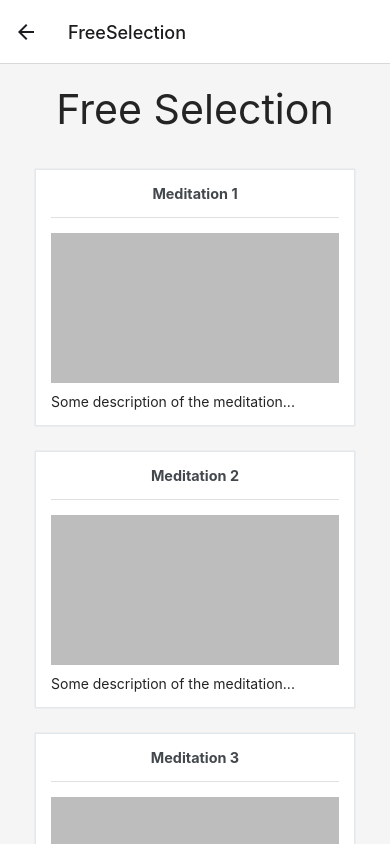
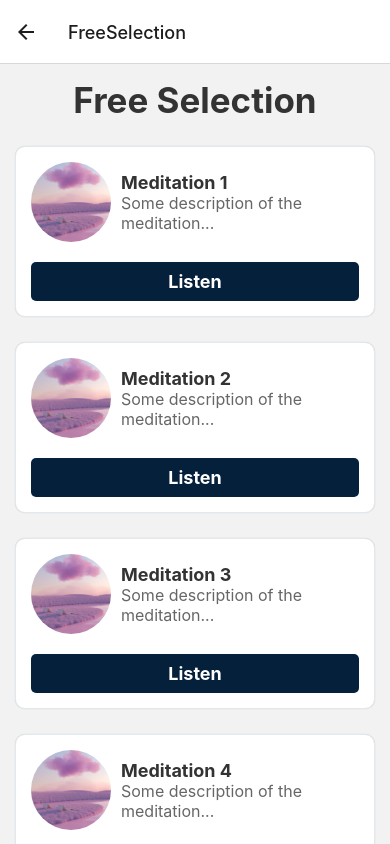
Before and after one commit to kushalupadhyaya/M_App, a React Native app in the folder frontend/: screen /FreeSelection in a window 390 px wide. Built offline with nearby package versions, Linux system fonts and the light colour scheme.

Commit message:
Initial commit

```diff
--- a/frontend/package.json
+++ b/frontend/package.json
@@ -29,7 +29,8 @@
     "react-native-gesture-handler": "~2.9.0",
     "react-native-paper": "^5.9.1",
     "react-native-safe-area-context": "4.5.0",
-    "react-native-screens": "~3.20.0"
+    "react-native-screens": "~3.20.0",
+    "expo-linear-gradient": "~12.1.2"
   },
   "devDependencies": {
     "@babel/core": "^7.20.0"
--- a/frontend/screens/FreeSelectionScreen.js
+++ b/frontend/screens/FreeSelectionScreen.js
@@ -1,21 +1,30 @@
 import React from 'react';
-import { ScrollView, StyleSheet } from 'react-native';
-import { Card, Text } from 'react-native-elements';
+import { ScrollView, StyleSheet, View, Image } from 'react-native';
+import { Card, Text, Button } from 'react-native-elements';
 
 const FreeSelectionScreen = ({ navigation }) => {
   const meditations = ['Meditation 1', 'Meditation 2', 'Meditation 3', 'Meditation 4', 'Meditation 5']; // replace with actual data
 
   return (
-    <ScrollView style={styles.container}>
-      <Text h1 style={styles.title}>Free Selection</Text>
+    <ScrollView contentContainerStyle={{ paddingBottom: 50 }}>
+      <Text h2 style={styles.title}>Free Selection</Text>
       {meditations.map((meditation, index) => (
         <Card key={index} containerStyle={styles.card}>
-          <Card.Title>{meditation}</Card.Title>
-          <Card.Divider/>
-          <Card.Image source={require('../assets/placeholder.jpg')}>
-            {/* Replace with actual image */}
-          </Card.Image>
-          <Text style={styles.cardText}>Some description of the meditation...</Text>
+          <View style={styles.cardHeader}>
+            <Image
+              style={styles.cardImage}
+              source={require('../assets/placeholder.jpg')} // Replace with actual image
+            />
+            <View style={styles.cardDetails}>
+              <Text style={styles.cardTitle}>{meditation}</Text>
+              <Text style={styles.cardText}>Some description of the meditation...</Text>
+            </View>
+          </View>
+          <Button
+            title="Listen"
+            buttonStyle={styles.button}
+            titleStyle={styles.buttonTitle}
+          />
         </Card>
       ))}
     </ScrollView>
@@ -23,20 +32,49 @@ const FreeSelectionScreen = ({ navigation }) => {
 };
 
 const styles = StyleSheet.create({
-  container: {
-    flex: 1,
-    backgroundColor: '#f5f5f5',
-    padding: 20,
-  },
   title: {
     textAlign: 'center',
-    marginBottom: 20,
+    marginTop: 15,
+    marginBottom: 10,
+    fontSize: 24,
+    fontWeight: 'bold',
+    color: '#333',
   },
   card: {
     marginBottom: 10,
+    borderRadius: 10,
+    overflow: 'hidden', // for rounded corners
+  },
+  cardHeader: {
+    flexDirection: 'row',
+    alignItems: 'center',
+    marginBottom: 10,
+  },
+  cardImage: {
+    width: 80,
+    height: 80,
+    borderRadius: 40,
+    marginRight: 10,
+  },
+  cardDetails: {
+    flex: 1,
+  },
+  cardTitle: {
+    fontSize: 18,
+    fontWeight: 'bold',
+    color: '#333',
   },
   cardText: {
+    color: '#666',
+    fontSize: 16,
+  },
+  button: {
+    backgroundColor: '#05203b',
+    borderRadius: 5,
     marginTop: 10,
+  },
+  buttonTitle: {
+    fontWeight: 'bold',
   },
 });
 
--- a/frontend/screens/RegistrationScreen.js
+++ b/frontend/screens/RegistrationScreen.js
@@ -1,25 +1,22 @@
 import React, { useState } from 'react';
-import { View, TextInput, Button, StyleSheet, Text, ScrollView, Platform } from 'react-native';
+import { View, TextInput, Button, StyleSheet, Text, ScrollView, Platform, TouchableOpacity } from 'react-native';
 import axios from 'axios';
 import DateTimePicker from '@react-native-community/datetimepicker';
 import { Picker } from '@react-native-picker/picker';
 import { countries } from '../countries';
 
-
-
 export default function RegistrationScreen({ navigation }) {
-  const [fullName, setFullName] = useState("");
-  const [country, setCountry] = useState("");
-  const [city, setCity] = useState("");
+  const [fullName, setFullName] = useState('');
+  const [country, setCountry] = useState('');
+  const [city, setCity] = useState('');
   const [dob, setDob] = useState(new Date());
   const [show, setShow] = useState(false);
-  const [gender, setGender] = useState("");
-  const [email, setEmail] = useState("");
-  const [password, setPassword] = useState("");
-
+  const [gender, setGender] = useState('');
+  const [email, setEmail] = useState('');
+  const [password, setPassword] = useState('');
 
   const onChange = (event, selectedDate) => {
-    const currentDate = selectedDate || date;
+    const currentDate = selectedDate || dob;
     setShow(Platform.OS === 'ios');
     setDob(currentDate);
   };
@@ -66,9 +63,8 @@ export default function RegistrationScreen({ navigation }) {
       });
   };
 
-
   return (
-    <ScrollView style={styles.container} contentContainerStyle={{ flexGrow: 1, justifyContent: 'center' }}>
+    <ScrollView style={styles.container}>
       <Text style={styles.title}>Register</Text>
       <TextInput
         style={styles.input}
@@ -76,17 +72,18 @@ export default function RegistrationScreen({ navigation }) {
         value={fullName}
         onChangeText={setFullName}
       />
+      <View style={styles.pickerContainer}>
         <Picker
           selectedValue={country}
-        style={styles.input}
-        onValueChange={(itemValue) =>
-          setCountry(itemValue)
-        }>
+          style={styles.picker}
+          onValueChange={(itemValue) => setCountry(itemValue)}
+        >
           <Picker.Item label="Country" value="" />
           {countries.map((country, index) => (
             <Picker.Item label={country} value={country} key={index} />
           ))}
         </Picker>
+      </View>
 
       <TextInput
         style={styles.input}
@@ -94,9 +91,9 @@ export default function RegistrationScreen({ navigation }) {
         value={city}
         onChangeText={setCity}
       />
-      <View style={styles.datePickerButton}>
-        <Button onPress={showDatepicker} title="Show date picker!" color="#2196F3" />
-      </View>
+      <TouchableOpacity style={styles.datePickerButton} onPress={showDatepicker}>
+        <Text style={styles.buttonText}>Select Date of Birth</Text>
+      </TouchableOpacity>
       {show && (
         <DateTimePicker
           testID="dateTimePicker"
@@ -107,16 +104,18 @@ export default function RegistrationScreen({ navigation }) {
           onChange={onChange}
         />
       )}
+      <View style={styles.pickerContainer}>
         <Picker
           selectedValue={gender}
           onValueChange={(itemValue) => setGender(itemValue)}
-        style={styles.input}
+          style={styles.picker}
         >
           <Picker.Item label="Gender" value="" />
           <Picker.Item label="Male" value="Male" />
           <Picker.Item label="Female" value="Female" />
           <Picker.Item label="Other" value="Other" />
         </Picker>
+      </View>
       <TextInput
         style={styles.input}
         placeholder="Email"
@@ -130,10 +129,13 @@ export default function RegistrationScreen({ navigation }) {
         value={password}
         onChangeText={setPassword}
       />
-      <Button title="Register" onPress={registerUser} />
+      <TouchableOpacity style={styles.registerButton} onPress={registerUser}>
+        <Text style={styles.buttonText}>Register</Text>
+      </TouchableOpacity>
     </ScrollView>
   );
 }
+
 
 const styles = StyleSheet.create({
   container: {
@@ -146,25 +148,47 @@ const styles = StyleSheet.create({
     fontWeight: 'bold',
     marginBottom: 20,
     textAlign: 'center',
+    color: '#333',
   },
   input: {
-    height: 40,
-    borderColor: 'gray',
+    height: 50,
+    borderColor: '#ddd',
     borderWidth: 1,
-    marginBottom: 10,
-    paddingLeft: 10,
-    borderRadius: 5,
+    marginBottom: 20,
+    paddingLeft: 15,
+    borderRadius: 10,
+    fontSize: 16,
+  },
+  pickerContainer: {
+    marginBottom: 20,
+    borderRadius: 10,
+    borderWidth: 1,
+    borderColor: '#ddd',
+    overflow: 'hidden',
+  },
+  picker: {
+    height: 50,
+    fontSize: 16,
   },
   datePickerButton: {
     height: 40,
     marginBottom: 10,
     backgroundColor: '#2196F3',
-    color: '#fff',
     borderRadius: 5,
     justifyContent: 'center',
     alignItems: 'center',
   },
-  datePickerButtonText: {
-    color: '#fff',
+  registerButton: {
+    height: 40,
+    marginBottom: 10,
+    backgroundColor: '#2196F3',
+    borderRadius: 5,
+    justifyContent: 'center',
+    alignItems: 'center',
+  },
+  buttonText: {
+    color: '#fff', // Change this to whatever color you want
+    fontSize: 16,
+    textAlign: 'center',
   },
 });
--- a/frontend/screens/WelcomeScreen.js
+++ b/frontend/screens/WelcomeScreen.js
@@ -1,9 +1,15 @@
 import React from 'react';
-import { View, Text, StyleSheet, ImageBackground, TouchableOpacity } from 'react-native';
+import { View, Text, StyleSheet, ImageBackground, TouchableOpacity, SafeAreaView } from 'react-native';
+import { LinearGradient } from 'expo-linear-gradient';
 
 export default function WelcomeScreen({ navigation }) {
   return (
-    <ImageBackground source={require('../assets/calm111.jpg')} style={styles.background}>
+    <SafeAreaView style={styles.container}>
+      <ImageBackground source={require('../assets/calm00.jpg')} style={styles.background}>
+        <LinearGradient
+          colors={['rgba(4, 2, 33,0.5)', 'transparent']}
+          style={styles.linearGradient}
+        >
           <View style={styles.content}>
             <Text style={styles.title}>WELCOME TO</Text>
             <Text style={styles.title1}>PEACEPORT</Text>
@@ -17,60 +23,76 @@ export default function WelcomeScreen({ navigation }) {
               <Text style={styles.buttonText}>Sign Up</Text>
             </TouchableOpacity>
             <TouchableOpacity style={[styles.button, styles.freeSelectionButton]} onPress={() => navigation.navigate('FreeSelection')}>
-          <Text style={styles.buttonText}>Try Our Free Selection</Text>
+              <Text style={styles.buttonText}>Free Meditation  </Text>
             </TouchableOpacity>
           </View>
+        </LinearGradient>
       </ImageBackground>
+    </SafeAreaView>
   );
 }
 
 const styles = StyleSheet.create({
-
+  container: {
+    flex: 1,
+  },
   background: {
     flex: 1,
-    justifyContent: 'space-between',
+  },
+  linearGradient: {
+    flex: 1,
   },
   content: {
     flex: 1,
     justifyContent: 'center',
     alignItems: 'center',
+    padding: 20,
   },
   title: {
-    fontSize: 20,
+    fontSize: 26,
     fontWeight: 'bold',
     color: 'white',
+    marginBottom: 10,
   },
   title1: {
-    fontSize: 30,
+    fontSize: 42,
     fontWeight: 'bold',
-    color: 'black',
+    color: '#f2fafa',
   },
   subtitle: {
-    fontSize: 18,
-    color: '#018f77',
+    fontSize: 16,
+    color: 'white',
     marginTop: 10,
   },
   buttonContainer: {
     padding: 20,
   },
   button: {
-    padding: 10,
-    borderRadius: 5,
+    paddingVertical: 8,  // reduced from 12 to 8
+    borderRadius: 25,
     alignItems: 'center',
-    marginVertical: 3,
+    marginVertical: 10,
+    elevation: 3,
+    shadowColor: "#000",
+    shadowOffset: {
+      width: 0,
+      height: 2,
+    },
+    shadowOpacity: 0.23,
+    shadowRadius: 2.62,
   },
   loginButton: {
-    backgroundColor: 'rgba(149, 116, 214, 0.4)',
+    backgroundColor: 'rgba(163, 105, 201, 0.5)',
   },
   signupButton: {
-    backgroundColor: 'rgba(102, 72, 161, 0.75)',
+    backgroundColor: 'rgba(102, 72, 161, 0.7)',
   },
   freeSelectionButton: {
-    backgroundColor: 'rgba(242, 7, 27, 0.8)',
+    backgroundColor: 'rgba(242, 7, 27, 0.7)',
   },
-
   buttonText: {
     color: '#fff',
-    fontSize: 16,
+    fontSize: 14,  // reduced from 18 to 14
+    fontWeight: 'bold',
   },
 });
```
Also changed, not shown: 1 other file (tests, documents, lock files or other folders). Lines whose indentation alone changed are shown as unchanged.
